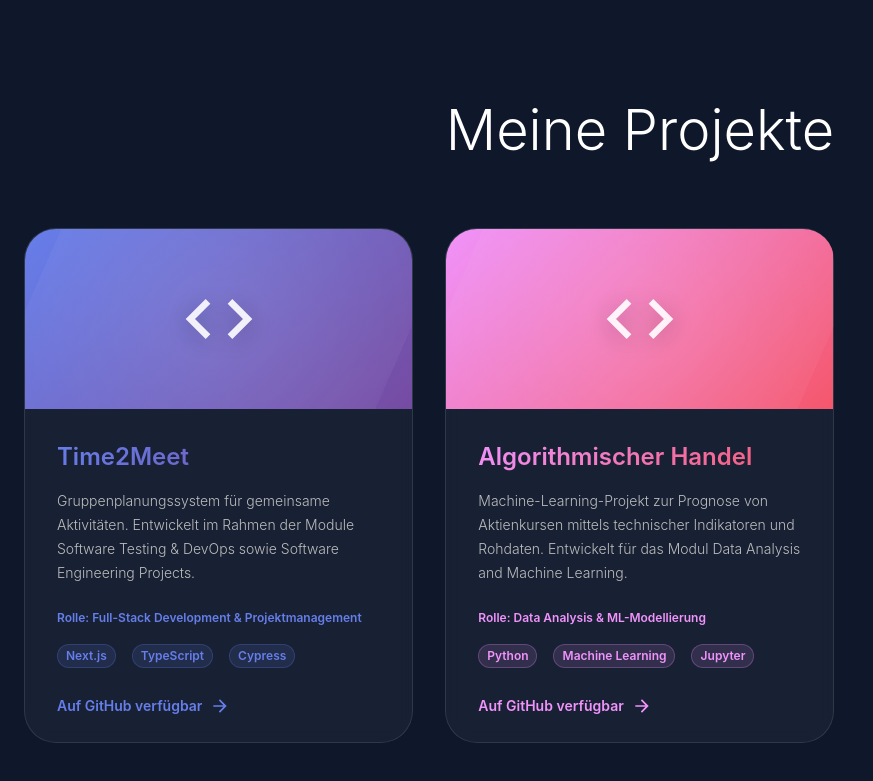
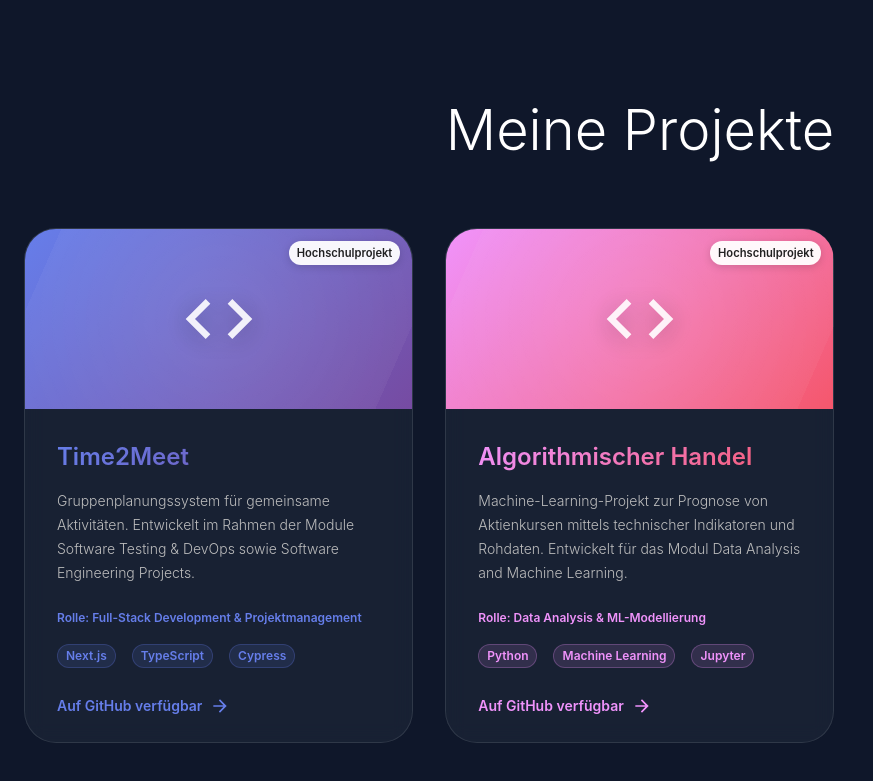
Before and after one commit to KDDevLab/portfolio, a React (Vite) app: page / in a window 1280 px wide. Shown: the part 2510-3291 px from the top of the page, without its empty margins (0-873 px from the left). Built offline with nearby package versions, Linux system fonts and the light colour scheme.

Commit message:
Add university project label to relevant projects
Introduced an 'isUniversityProject' flag to project objects and display a 'Hochschulprojekt' chip for university projects in the project list. This visually distinguishes university projects from others.

```diff
--- a/src/components/Main.tsx
+++ b/src/components/Main.tsx
@@ -1128,6 +1128,7 @@ function Main() {
                     color: "#667eea",
                     role: "Full-Stack Development & Projektmanagement",
                     github: "https://github.com/SEPMFWS422A/time2meet",
+                    isUniversityProject: true,
                   },
                   {
                     title: "Algorithmischer Handel",
@@ -1140,6 +1141,7 @@ function Main() {
                     role: "Data Analysis & ML-Modellierung",
                     github:
                       "https://github.com/KD-Studies/Algorithmischer-Handel",
+                    isUniversityProject: true,
                   },
                 ].map((project, index) => (
                   <Zoom in timeout={800 + index * 200} key={index}>
@@ -1200,6 +1202,24 @@ function Main() {
                           },
                         }}
                       >
+                        {project.isUniversityProject && (
+                          <Chip
+                            label="Hochschulprojekt"
+                            size="small"
+                            sx={{
+                              position: "absolute",
+                              top: 12,
+                              right: 12,
+                              bgcolor: "rgba(255, 255, 255, 0.95)",
+                              color: "rgba(0, 0, 0, 0.87)",
+                              fontWeight: 600,
+                              fontSize: "0.7rem",
+                              zIndex: 2,
+                              backdropFilter: "blur(10px)",
+                              boxShadow: "0 2px 8px rgba(0, 0, 0, 0.15)",
+                            }}
+                          />
+                        )}
                         <Code
                           sx={{
                             fontSize: 80,
```
